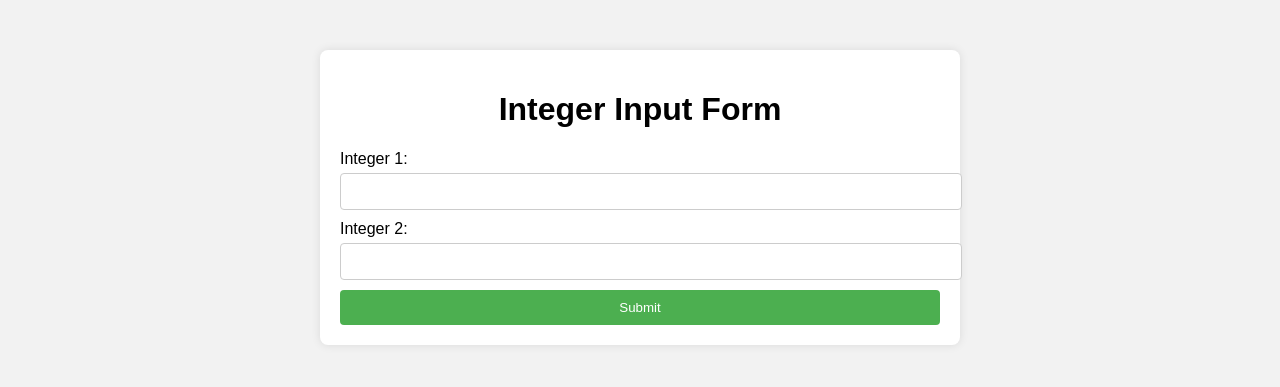
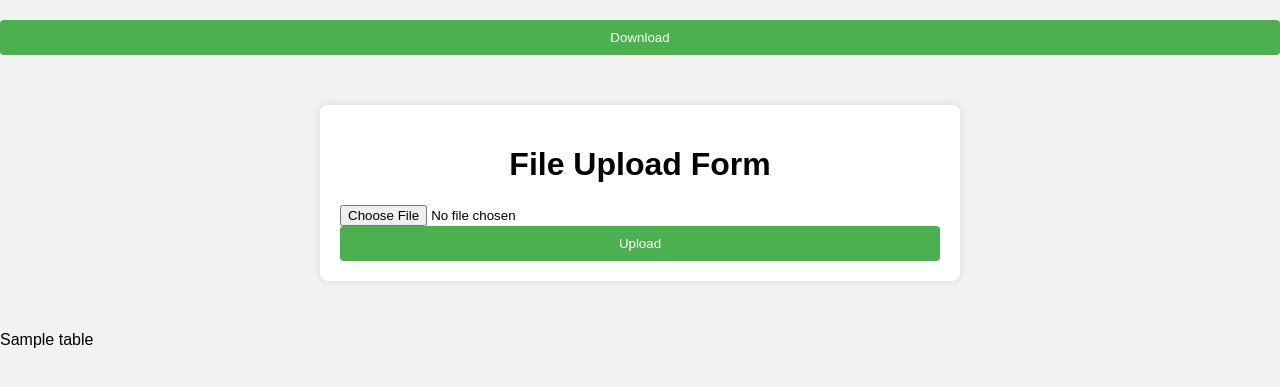
Before and after one commit to SiddharthSahani/Sem4-MiniProj, a Flask app: template front_end/templates/index.html in a window 1280 px wide. Shown: the top 387 px of the page. Run offline with Flask 3, Linux system fonts and the light colour scheme; the template is opened without the code that fills it: most values are stand-ins (such as "Sample title", 1, 10 or a date in 2020).

Commit message:
feat: added required html to upload/ display the output. TODO: add css to beautify.

```diff
--- a/front_end/server.py
+++ b/front_end/server.py
@@ -1,11 +1,43 @@
 # create flask server
 import flask as f
+from flask import request
+import pandas as pd
+import joblib
+import pickle
+
 
 app = f.Flask(__name__)
 
+#TODO: ADD CSS
 
-@app.route('/')
-def hello():
+@app.route('/', methods=['GET', 'POST'])
+def home():
+    if request.method == 'POST':
+        if 'file' not in request.files:
+            return 'No file uploaded', 400
+
+        file = request.files['file']
+        if file.filename == '':
+            return 'No file selected', 400
+
+        if not file.filename.endswith('.csv'):
+            return 'Invalid file format. Only CSV files are allowed', 400
+
+        df = pd.read_csv(file.stream)
+
+        df.columns = ['duration', 'src_bytes', 'dst_bytes', 'su_attempted', 'num_root', 'serror_rate', 'srv_serror_rate', 'rerror_rate', 'srv_rerror_rate', 'same_srv_rate', 'diff_srv_rate', 'srv_diff_host_rate', 'dst_host_count', 'dst_host_srv_count', 'dst_host_same_srv_rate', 'dst_host_diff_srv_rate', 'dst_host_same_src_port_rate', 'dst_host_srv_diff_host_rate', 'dst_host_serror_rate', 'dst_host_srv_serror_rate', 'dst_host_rerror_rate', 'dst_host_srv_rerror_rate']
+
+        with open('../KNN.sav', 'rb') as file:
+            model = pickle.load(file)
+
+        predictions = model.predict(df)
+
+        df['predictions'] = predictions
+
+        html_table = df.to_html(classes='table table-striped', index=False)
+        html_table = df[['duration', 'src_bytes', 'dst_bytes', 'su_attempted', 'predictions']].to_html(classes='table table-striped')
+        return f.render_template('index.html', table=html_table)
+
     return f.render_template('index.html')
 
 
--- a/front_end/templates/index.html
+++ b/front_end/templates/index.html
@@ -7,17 +7,23 @@
     <link rel="stylesheet" href="styles/styles.css">
 </head>
 <body>
-    <div class="container">
-        <h1>Integer Input Form</h1>
-        <form action="/submit" method="post">
-            <label for="input1">Integer 1:</label>
-            <input type="number" id="input1" name="input1" required>
 
-            <label for="input2">Integer 2:</label>
-            <input type="number" id="input2" name="input2" required>
+<form action="/" method="post">
+    <input type="hidden" name="file_name" value="{{ file_name }}">
+    <button type="submit">Download</button>
+</form>
 
-            <button type="submit">Submit</button>
-        </form>
-    </div>
+<div class="container">
+    <h1>File Upload Form</h1>
+    <form action="/" method="post" enctype="multipart/form-data">
+        <input type="file" name="file" accept=".csv">
+        <button type="submit">Upload</button>
+    </form>
+</div>
+
+<div>
+    {{ table | safe }}
+</div>
+
 </body>
 </html>
--- /dev/null
+++ b/nsl-kdd/testcase.csv
@@ -0,0 +1,5 @@
+0,0,0,0,0,0.0,0.0,1.0,1.0,0.01,0.06,0.0,255,1,0.0,0.06,0.0,0.0,0.0,0.0,1.0,1.0
+2,12983,0,0,0,0.0,0.0,0.0,0.0,1.0,0.0,0.0,134,86,0.61,0.04,0.61,0.02,0.0,0.0,0.0,0.0
+0,20,0,0,0,0.0,0.0,0.0,0.0,1.0,0.0,1.0,3,57,1.0,0.0,1.0,0.28,0.0,0.0,0.0,0.0
+1,0,15,0,0,0.0,0.12,1.0,0.5,1.0,0.0,0.75,29,86,0.31,0.17,0.03,0.02,0.0,0.0,0.83,0.71
+0,267,14515,0,0,0.0,0.0,0.0,0.0,1.0,0.0,0.0,155,255,1.0,0.0,0.01,0.03,0.01,0.0,0.0,0.0
--- /dev/null
+++ b/testcase.csv
@@ -0,0 +1,5 @@
+0,0,0,0,0,0.0,0.0,1.0,1.0,0.01,0.06,0.0,255,1,0.0,0.06,0.0,0.0,0.0,0.0,1.0,1.0
+2,12983,0,0,0,0.0,0.0,0.0,0.0,1.0,0.0,0.0,134,86,0.61,0.04,0.61,0.02,0.0,0.0,0.0,0.0
+0,20,0,0,0,0.0,0.0,0.0,0.0,1.0,0.0,1.0,3,57,1.0,0.0,1.0,0.28,0.0,0.0,0.0,0.0
+1,0,15,0,0,0.0,0.12,1.0,0.5,1.0,0.0,0.75,29,86,0.31,0.17,0.03,0.02,0.0,0.0,0.83,0.71
+0,267,14515,0,0,0.0,0.0,0.0,0.0,1.0,0.0,0.0,155,255,1.0,0.0,0.01,0.03,0.01,0.0,0.0,0.0
```
Also changed, not shown: nsl-kdd/strip.py (added, +31 -0 lines), 3 other files.
